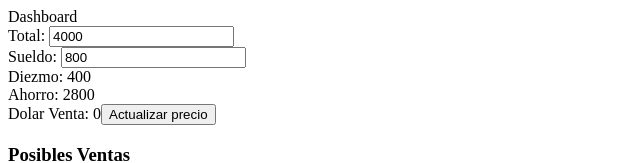
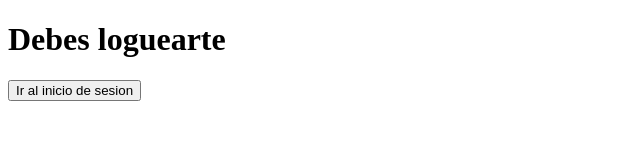
Before and after one commit to FerCamposDev/jaky-journal, a Next.js app: page / in a window 1280 px wide. Shown: the top 163 px of the page, without its empty margins (0-640 px from the left). Built offline with nearby package versions, Linux system fonts and the light colour scheme; no server answers.

Commit message:
hoc para detectar la sesion del usuario

```diff
--- /dev/null
+++ b/src/components/Auth/withAuth.tsx
@@ -0,0 +1,44 @@
+import { useAuthState } from 'react-firebase-hooks/auth';
+import { auth } from 'fb/client';
+import { FC } from 'react';
+import { useRouter } from 'next/router';
+
+/*
+  Este es HOC (Higher-Order Component)
+  Es un patrón utilizado para reutilizar logica que seria necesaria en todos los componentes
+  En este caso la funcionalidad es detectar si el usuario tiene una sesion iniciada o no
+  Cuando querramos hacer una nueva pagina con "proteccion",
+  para que solo sea accedida por usuarios con sesion. En caso de necesitarlo se usa asi:
+  al final de la pagina colocamos
+  export default withAuth(aca-el-nombre-de-nuestro-componente)
+*/
+const withAuth = (Componente: FC) => {
+  const Auth = (props: any) => {
+    const [user, loading] = useAuthState(auth);
+    const router = useRouter();
+
+    if (loading) {
+      return <div>Cargando</div>;
+    }
+
+    if (!user) {
+      return (
+        <div>
+          <h1>Debes loguearte</h1>
+          <button onClick={() => router.push('/iniciar-sesion-simple')}>
+            Ir al inicio de sesion
+          </button>
+        </div>
+      );
+    }
+
+    return <Componente {...props} />;
+  };
+  /* if (Componente.getInitialProps) {
+    Auth.getInitialProps = Componente.getInitialProps;
+  } */
+
+  return Auth;
+};
+
+export default withAuth;
--- a/src/components/Dashboard/index.tsx
+++ b/src/components/Dashboard/index.tsx
@@ -23,7 +23,7 @@ const Dashboard = () => {
     } else {
       setAhorro(0);
     }
-  }, [cobroTotal]);
+  }, [cobroTotal, sueldo]);
 
   return (
     <div>
--- a/src/pages/index.tsx
+++ b/src/pages/index.tsx
@@ -1,5 +1,6 @@
 /* import { Button } from '@mui/material';
 import { useColorMode } from 'contexts/ColorModeContext'; */
+import withAuth from 'components/Auth/withAuth';
 import Dashboard from 'components/Dashboard';
 import type { NextPage } from 'next';
 
@@ -21,4 +22,4 @@ const Home: NextPage = () => (
   );
 }; */
 
-export default Home;
+export default withAuth(Home);
```
Also changed, not shown: .eslintrc.json.
